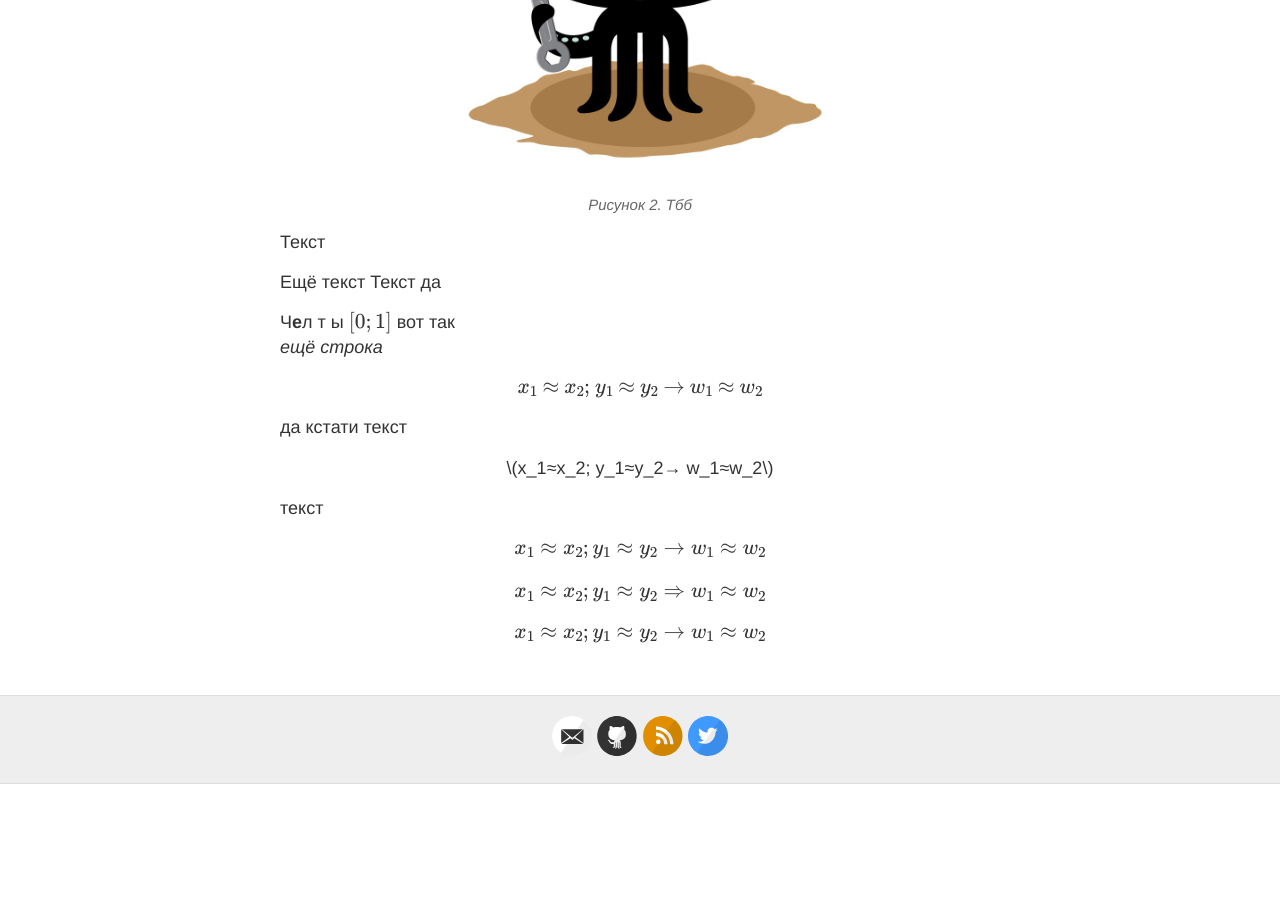
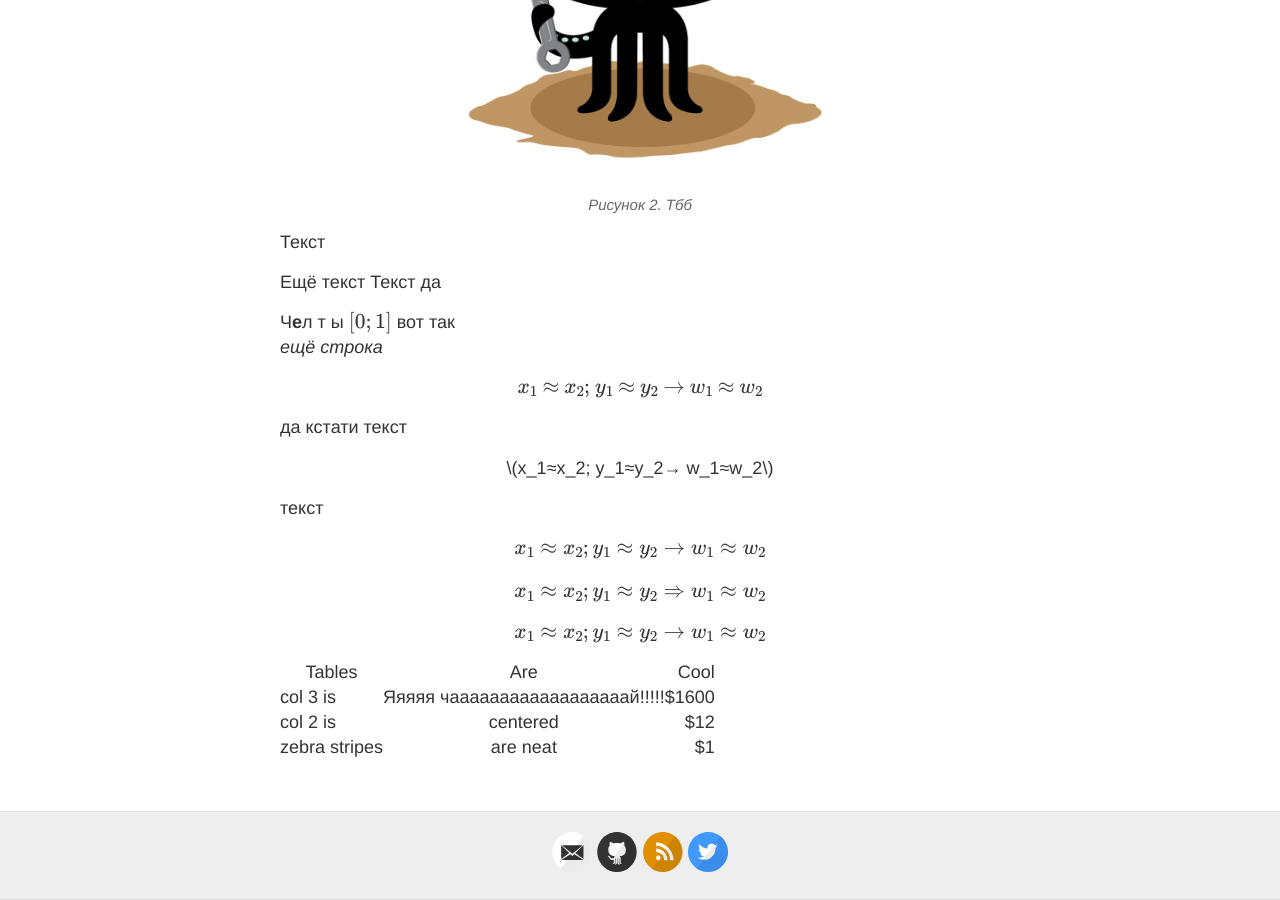
Before and after one commit to cherv11/ptest2, a Jekyll site: the page built from ru/1.PSS.md, in a window 1280 px wide and 900 px high, scrolled down 1431 px. Built offline with Jekyll 4.4.1, drawn with Linux system fonts in a browser that asks for light colours; before the commit the page ends 2215 px from its top, so only the background shows below that.

Commit message:
Update 1.PSS.md

```diff
--- a/ru/1.PSS.md
+++ b/ru/1.PSS.md
@@ -48,3 +48,10 @@ title: Очень длинное название статьи которое н
 <p style="text-align: center">$$x_1≈x_2; y_1≈y_2→ w_1≈w_2$$</p>
 <p style="text-align: center">$x_1≈x_2; y_1≈y_2 ⇒ w_1≈w_2$</p>
 <p style="text-align: center">\(x_1≈x_2; y_1≈y_2 → w_1≈w_2\)</p>
+
+
+| Tables        | Are                             | Cool  |
+| ------------- | :-----------------------------: | -----:|
+| col 3 is      | Яяяяя чаааааааааааааааааай!!!!! | $1600 |
+| col 2 is      | centered                        |   $12 |
+| zebra stripes | are neat                        |    $1 |
```
